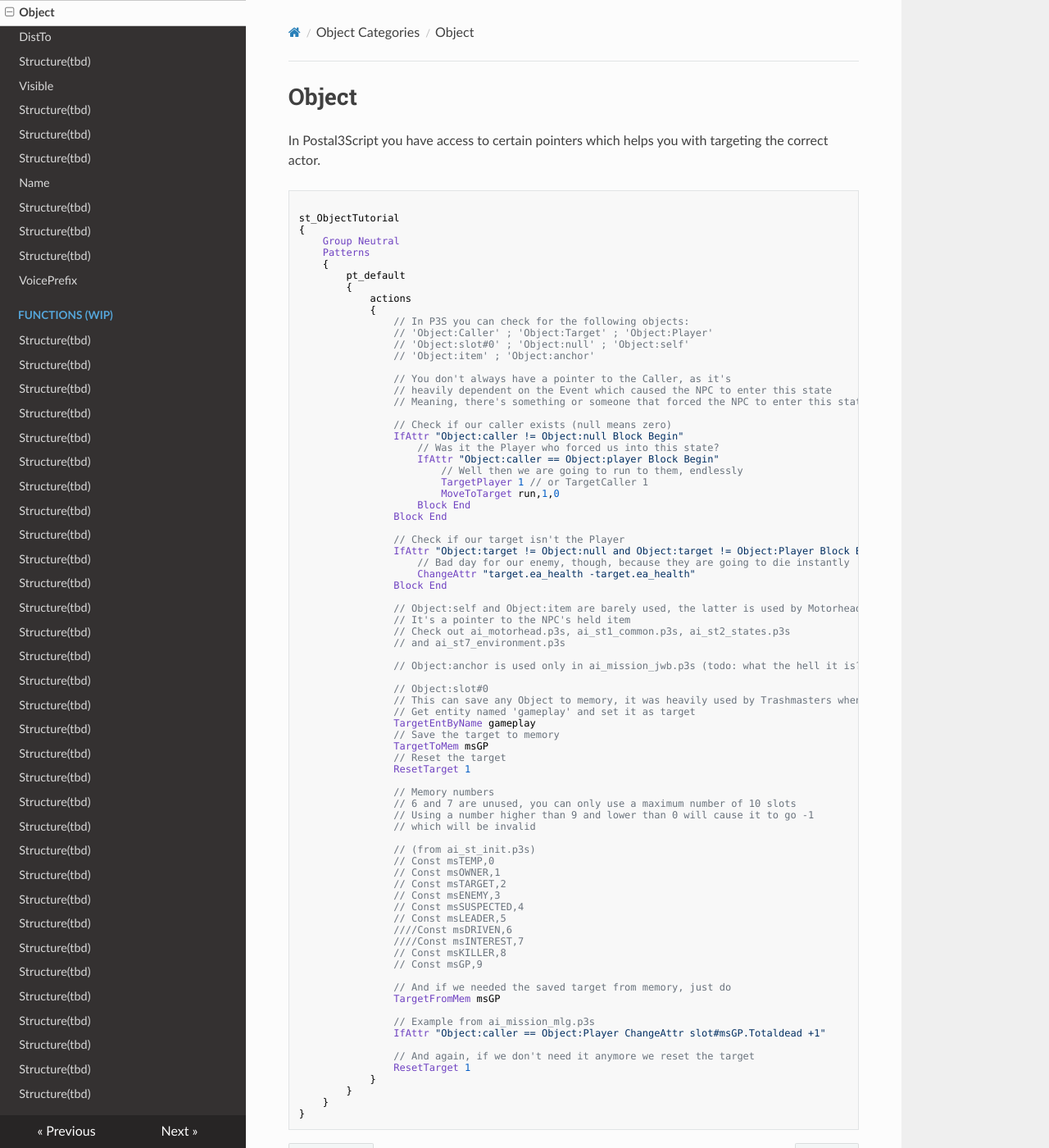
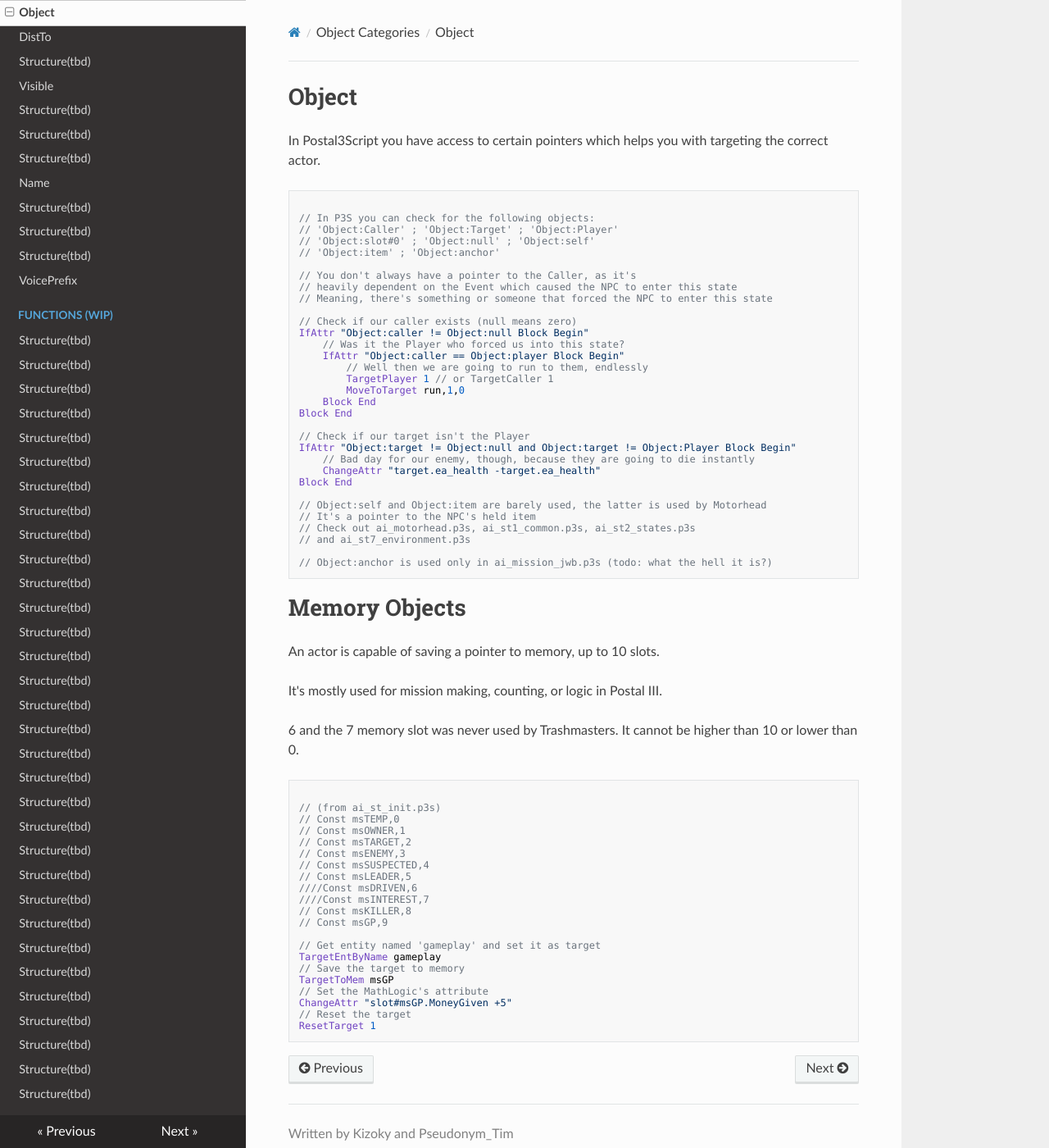
Before and after one commit to WhackJobInt/postal3scriptdocs, an MkDocs documentation site: the page built from docs/object.md, in a window 1280 px wide and 1400 px high. Shown: the whole window at 82% size. Built offline with MkDocs 1.6.1, drawn with Linux system fonts in a browser that asks for light colours; nearby versions of some CDN libraries.

Commit message:
Simplified Object page

```diff
--- a/docs/object.md
+++ b/docs/object.md
@@ -1,83 +1,61 @@
 # Object
 <p>In Postal3Script you have access to certain pointers which helps you with targeting the correct actor.
 <pre><code class="language-js">
-st_ObjectTutorial
-{
-	Group Neutral
-	Patterns
-	{
-		pt_default
-		{
-			actions
-			{
-				// In P3S you can check for the following objects:
-				// 'Object:Caller' ; 'Object:Target' ; 'Object:Player'
-				// 'Object:slot#0' ; 'Object:null' ; 'Object:self'
-				// 'Object:item' ; 'Object:anchor'
+// In P3S you can check for the following objects:
+// 'Object:Caller' ; 'Object:Target' ; 'Object:Player'
+// 'Object:slot#0' ; 'Object:null' ; 'Object:self'
+// 'Object:item' ; 'Object:anchor'
 
-				// You don't always have a pointer to the Caller, as it's
-				// heavily dependent on the Event which caused the NPC to enter this state
-				// Meaning, there's something or someone that forced the NPC to enter this state
+// You don't always have a pointer to the Caller, as it's
+// heavily dependent on the Event which caused the NPC to enter this state
+// Meaning, there's something or someone that forced the NPC to enter this state
 
-				// Check if our caller exists (null means zero)
-				IfAttr "Object:caller != Object:null Block Begin"
-					// Was it the Player who forced us into this state?
-					IfAttr "Object:caller == Object:player Block Begin"
-						// Well then we are going to run to them, endlessly
-						TargetPlayer 1 // or TargetCaller 1
-						MoveToTarget run,1,0
-					Block End
-				Block End
+// Check if our caller exists (null means zero)
+IfAttr "Object:caller != Object:null Block Begin"
+	// Was it the Player who forced us into this state?
+	IfAttr "Object:caller == Object:player Block Begin"
+		// Well then we are going to run to them, endlessly
+		TargetPlayer 1 // or TargetCaller 1
+		MoveToTarget run,1,0
+	Block End
+Block End
 
-				// Check if our target isn't the Player
-				IfAttr "Object:target != Object:null and Object:target != Object:Player Block Begin"
-					// Bad day for our enemy, though, because they are going to die instantly
-					ChangeAttr "target.ea_health -target.ea_health"
-				Block End
+// Check if our target isn't the Player
+IfAttr "Object:target != Object:null and Object:target != Object:Player Block Begin"
+	// Bad day for our enemy, though, because they are going to die instantly
+	ChangeAttr "target.ea_health -target.ea_health"
+Block End
 
-				// Object:self and Object:item are barely used, the latter is used by Motorhead
-				// It's a pointer to the NPC's held item
-				// Check out ai_motorhead.p3s, ai_st1_common.p3s, ai_st2_states.p3s
-				// and ai_st7_environment.p3s
+// Object:self and Object:item are barely used, the latter is used by Motorhead
+// It's a pointer to the NPC's held item
+// Check out ai_motorhead.p3s, ai_st1_common.p3s, ai_st2_states.p3s
+// and ai_st7_environment.p3s
 
-				// Object:anchor is used only in ai_mission_jwb.p3s (todo: what the hell it is?)
+// Object:anchor is used only in ai_mission_jwb.p3s (todo: what the hell it is?)
+</code></pre>
+<h1>Memory Objects</h1>
+<p>An actor is capable of saving a pointer to memory, up to 10 slots.
+<p>It's mostly used for mission making, counting, or logic in Postal III.
+<p>6 and the 7 memory slot was never used by Trashmasters. It cannot be higher than 10 or lower than 0.
+<pre><code class="language-js">
+// (from ai_st_init.p3s)
+// Const msTEMP,0
+// Const msOWNER,1
+// Const msTARGET,2
+// Const msENEMY,3
+// Const msSUSPECTED,4
+// Const msLEADER,5
+////Const msDRIVEN,6
+////Const msINTEREST,7
+// Const msKILLER,8
+// Const msGP,9
 
-				// Object:slot#0
-				// This can save any Object to memory, it was heavily used by Trashmasters when making missions
-				// Get entity named 'gameplay' and set it as target
-				TargetEntByName gameplay
-				// Save the target to memory
-				TargetToMem msGP
-				// Reset the target
-				ResetTarget 1
-
-				// Memory numbers
-				// 6 and 7 are unused, you can only use a maximum number of 10 slots
-				// Using a number higher than 9 and lower than 0 will cause it to go -1
-				// which will be invalid
-
-				// (from ai_st_init.p3s)
-				// Const msTEMP,0
-				// Const msOWNER,1
-				// Const msTARGET,2
-				// Const msENEMY,3
-				// Const msSUSPECTED,4
-				// Const msLEADER,5
-				////Const msDRIVEN,6
-				////Const msINTEREST,7
-				// Const msKILLER,8
-				// Const msGP,9
-
-				// And if we needed the saved target from memory, just do
-				TargetFromMem msGP
-
-				// Example from ai_mission_mlg.p3s
-				IfAttr "Object:caller == Object:Player ChangeAttr slot#msGP.Totaldead +1"
-
-				// And again, if we don't need it anymore we reset the target
-				ResetTarget 1
-			}
-		}
-	}
-}
+// Get entity named 'gameplay' and set it as target
+TargetEntByName gameplay
+// Save the target to memory
+TargetToMem msGP
+// Set the MathLogic's attribute
+ChangeAttr "slot#msGP.MoneyGiven +5"
+// Reset the target
+ResetTarget 1
 </code></pre>
```
